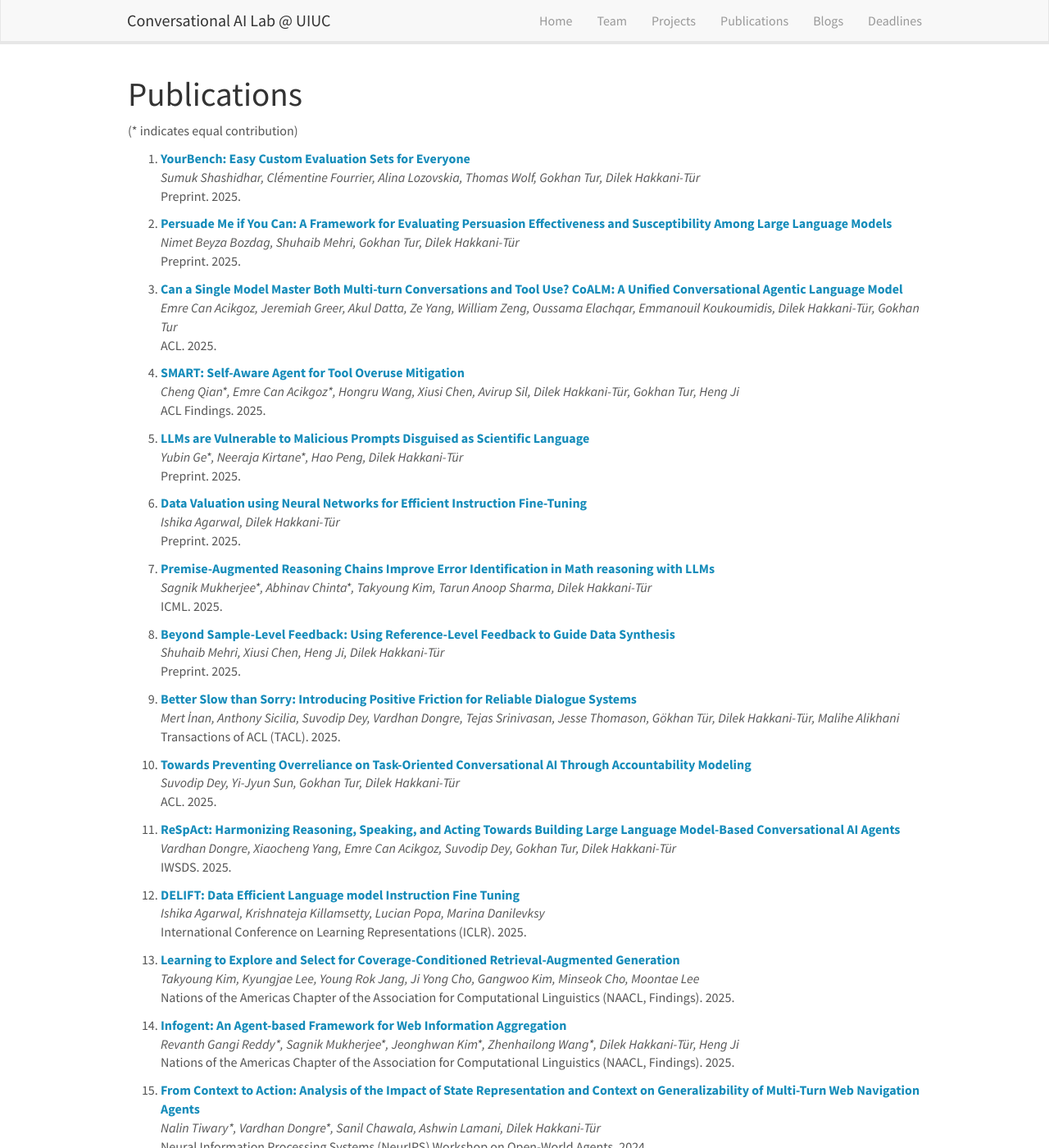
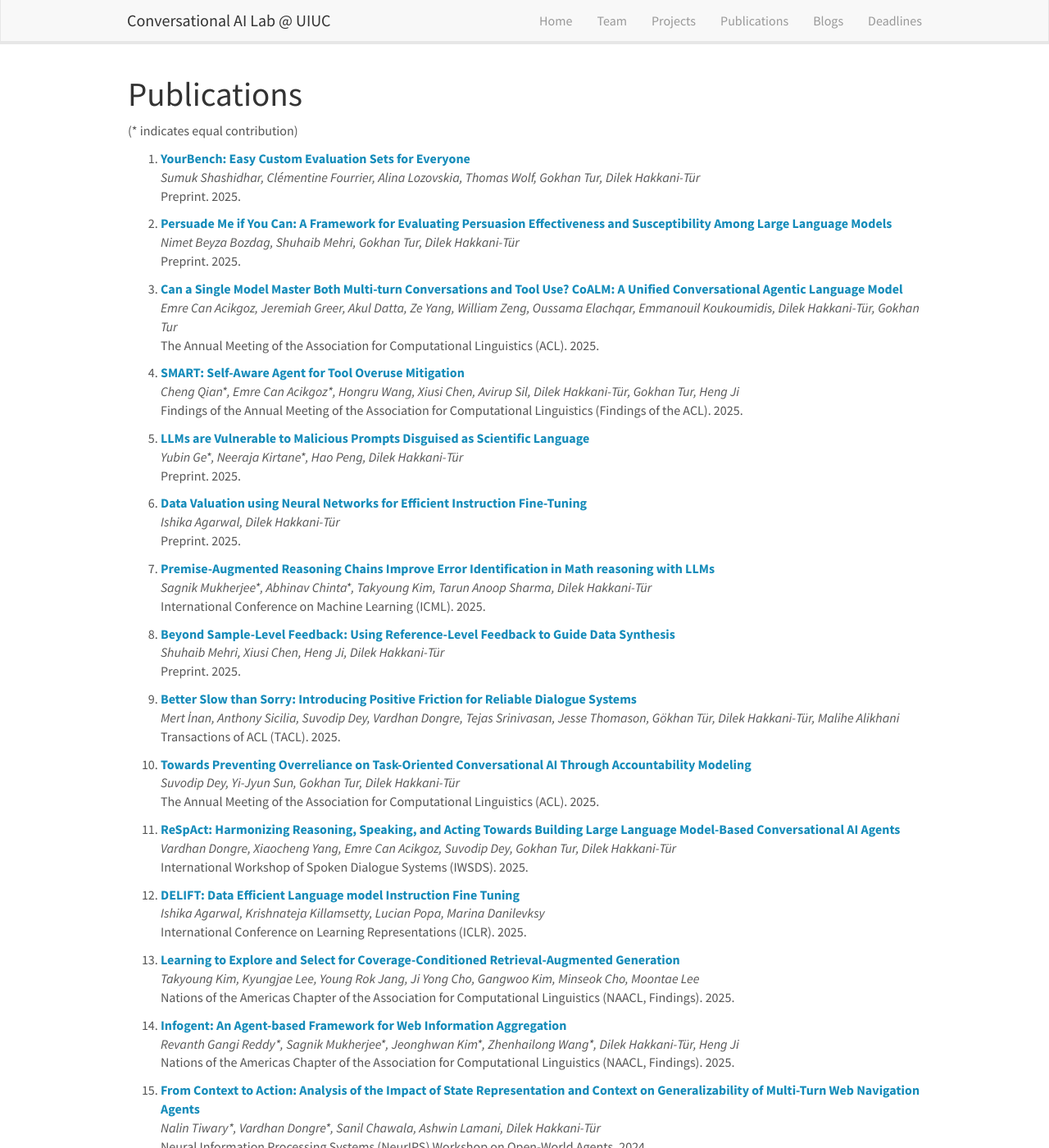
Before and after one commit to uiuc-conversational-ai-lab/uiuc-conversational-ai-lab.github.io, a Jekyll site: the page built from _pages/publications.md, in a window 1280 px wide and 1400 px high. Shown: the whole window at 82% size. Built offline with Jekyll 4.4.1, drawn with Linux system fonts in a browser that asks for light colours; nearby versions of some CDN libraries; some of the changed text lies outside the part shown.

Commit message:
Update publist.yml

```diff
--- a/_data/publist.yml
+++ b/_data/publist.yml
@@ -16,14 +16,14 @@
   authors: Emre Can Acikgoz, Jeremiah Greer, Akul Datta, Ze Yang, William Zeng, Oussama Elachqar, Emmanouil Koukoumidis, Dilek Hakkani-Tür, Gokhan Tur
   link:
     url: https://arxiv.org/abs/2502.08820
-    display: ACL. 2025.
+    display: The Annual Meeting of the Association for Computational Linguistics (ACL). 2025.
   highlight: 1
 
 - title: "SMART: Self-Aware Agent for Tool Overuse Mitigation"
   authors: Cheng Qian&#42;, Emre Can Acikgoz&#42;, Hongru Wang, Xiusi Chen, Avirup Sil, Dilek Hakkani-Tür, Gokhan Tur, Heng Ji
   link:
     url: https://arxiv.org/abs/2502.11435
-    display: ACL Findings. 2025.
+    display: Findings of the Annual Meeting of the Association for Computational Linguistics (Findings of the ACL). 2025.
   highlight: 1
 
 - title: "LLMs are Vulnerable to Malicious Prompts Disguised as Scientific Language"
@@ -44,7 +44,7 @@
   authors: Sagnik Mukherjee&#42;, Abhinav Chinta&#42;, Takyoung Kim, Tarun Anoop Sharma, Dilek Hakkani-Tür
   link:
     url: https://arxiv.org/abs/2502.02362
-    display: ICML. 2025.
+    display: International Conference on Machine Learning (ICML). 2025.
   highlight: 1
 
 - title: "Beyond Sample-Level Feedback: Using Reference-Level Feedback to Guide Data Synthesis"
@@ -65,14 +65,14 @@
   authors: Suvodip Dey, Yi-Jyun Sun, Gokhan Tur, Dilek Hakkani-Tür
   link:
     url: https://arxiv.org/abs/2501.10316
-    display: ACL. 2025.
+    display: The Annual Meeting of the Association for Computational Linguistics (ACL). 2025.
   highlight: 1
 
 - title: "ReSpAct: Harmonizing Reasoning, Speaking, and Acting Towards Building Large Language Model-Based Conversational AI Agents"
   authors: Vardhan Dongre, Xiaocheng Yang, Emre Can Acikgoz, Suvodip Dey, Gokhan Tur, Dilek Hakkani-Tür
   link:
     url: https://arxiv.org/abs/2411.00927
-    display: IWSDS. 2025.
+    display: International Workshop of Spoken Dialogue Systems (IWSDS). 2025.
   highlight: 1
 
 - title: "DELIFT: Data Efficient Language model Instruction Fine Tuning"
@@ -142,14 +142,14 @@
   authors: Taaha Kazi, Ruiliang Lyu, Sizhe Zhou, Dilek Hakkani-Tür, Gokhan Tur
   link:
     url: https://arxiv.org/pdf/2411.09972
-    display:  IEEE Spoken Language Technology Workshop. 2024.
+    display:  IEEE Spoken Language Technology Workshop (IEEE SLT). 2024.
   highlight: 1
 
 - title: "Confidence Estimation for LLM-Based Dialogue State Tracking"
   authors: Yi-Jyun Sun, Suvodip Dey, Dilek Hakkani-Tür, Gokhan Tur
   link:
     url: https://arxiv.org/abs/2409.09629
-    display:  IEEE Spoken Language Technology Workshop. 2024.
+    display:  IEEE Spoken Language Technology Workshop (IEEE SLT). 2024.
   highlight: 1
 
 - title: "Dialog Flow Induction for Constrainable LLM-Based Chatbots"
```
